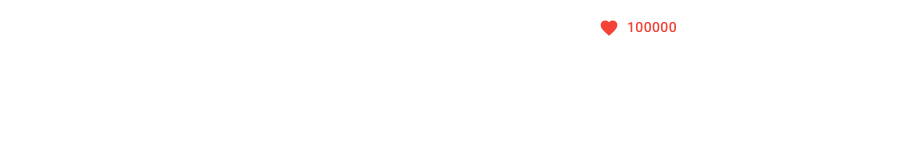
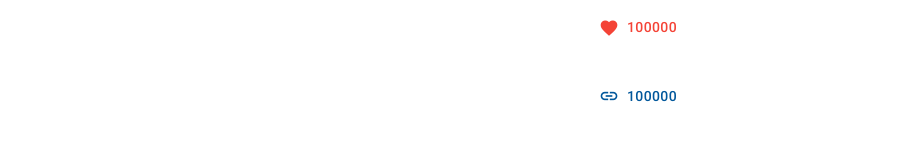
Before and after one commit to cheesepaninim/moki, a React (Create React App) app: page / in a window 1280 px wide. Shown: the part 291-432 px from the top of the page, without its empty margins (0-901 px from the left). Built offline with nearby package versions, Linux system fonts and the light colour scheme.

Commit message:
MOKI-40 #comment atoms linked 생성

```diff
--- a/src/components/atoms/Linked.js
+++ b/src/components/atoms/Linked.js
@@ -0,0 +1,49 @@
+import React from 'react';
+import PropTypes from 'prop-types';
+import { makeStyles } from '@material-ui/core/styles';
+import { lightBlue } from '@material-ui/core/colors';
+import Button from './common/Button';
+
+const useStyles = makeStyles(() => ({
+    labelLinked: {
+        color: lightBlue[900],
+    },
+}));
+
+function Linked({ size, count, isLinked, onClick }) {
+    const classes = useStyles();
+    return (
+        <div className={classes.root}>
+            <Button
+                type="iconLabel"
+                buttonClasses={{
+                    label: isLinked ? classes.labelLinked : {},
+                }}
+                variant="text"
+                size={size}
+                icon={isLinked ? 'link' : 'link_off'}
+                iconLocation="start"
+                label={`${count}`}
+                onClick={onClick}
+            />
+        </div>
+    );
+}
+
+Linked.propTypes = {
+    size: PropTypes.string,
+    count: PropTypes.number,
+    isLinked: PropTypes.bool,
+    onClick: PropTypes.func,
+};
+
+Linked.defaultProps = {
+    size: 'medium',
+    count: 0,
+    isLinked: false,
+    onClick(e) {
+        e.preventDefault();
+    },
+};
+
+export default Linked;
--- a/src/components/modules/counter/Counter.js
+++ b/src/components/modules/counter/Counter.js
@@ -12,6 +12,7 @@ import styles from './Counter.module.css';
 import Button from '../../atoms/common/Button';
 import Progress from '../../atoms/common/Progress';
 import Liked from '../../atoms/Liked';
+import Linked from '../../atoms/Linked';
 
 function Counter() {
     const count = useSelector(selectCount);
@@ -74,6 +75,9 @@ function Counter() {
             <div className={styles.row}>
                 <Liked color="inherit" count={100000} isLiked />
             </div>
+            <div className={styles.row}>
+                <Linked color="inherit" count={100000} isLinked />
+            </div>
         </div>
     );
 }
```
